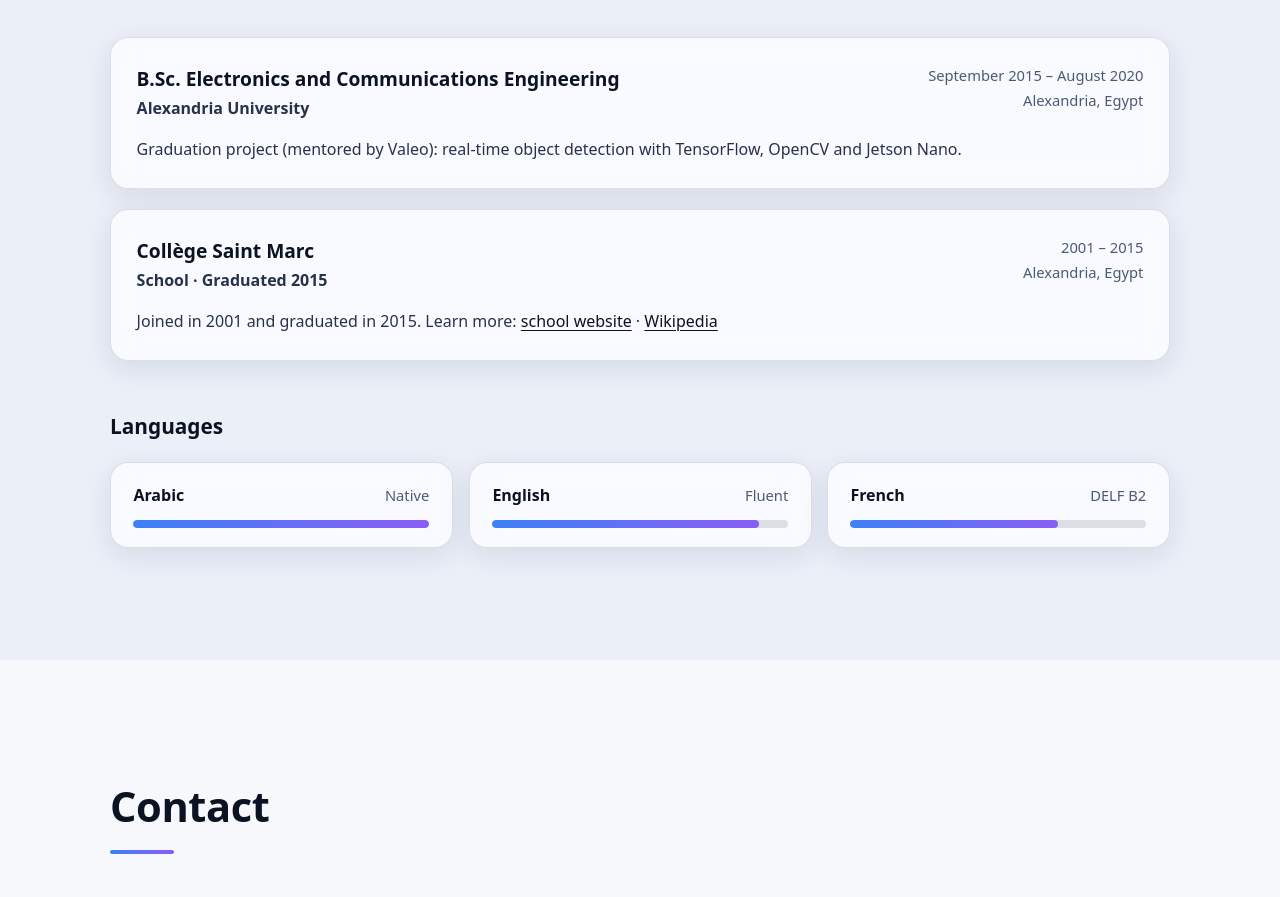
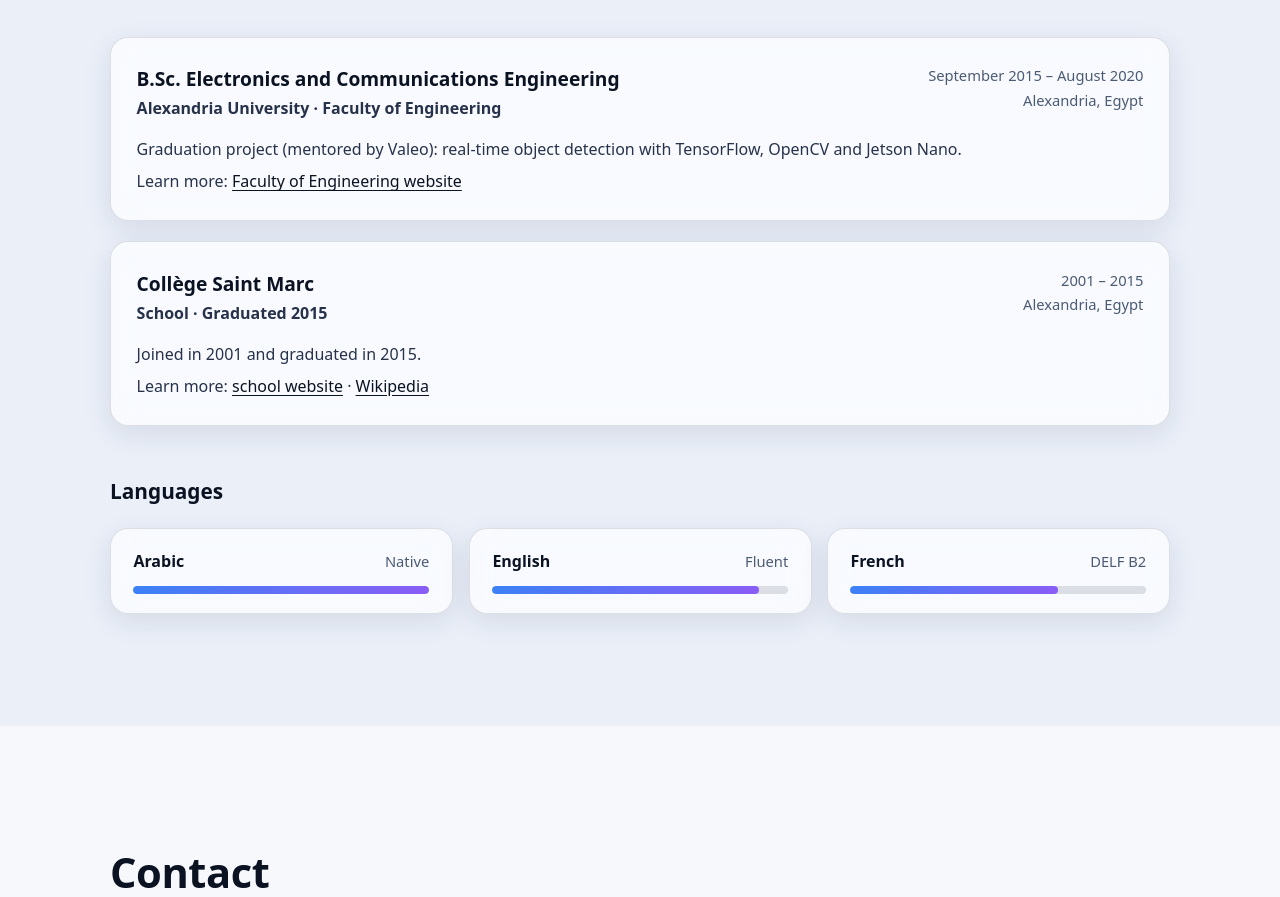
Before and after one commit to MichelAbdelmalek/MichelAbdelmalek.github.io, a plain HTML site: page index.html in a window 1280 px wide. Shown: the part 7146-8043 px from the top of the page. Drawn offline with Linux system fonts and the light colour scheme; no server answers; animation ran at ten frames a second.

Commit message:
Link Faculty of Engineering site and align education cards

```diff
--- a/assets/css/styles.css
+++ b/assets/css/styles.css
@@ -813,3 +813,4 @@ strong { color: var(--text-strong); font-weight: 650; }
   .timeline-item:nth-of-type(even) .timeline-popup { translate: 14px 8px; }
 }
 .education-card + .education-card { margin-top: 1.25rem; }
+.edu-links { display: block; margin-top: 0.4rem; }
--- a/index.html
+++ b/index.html
@@ -378,11 +378,11 @@
           <div class="education-header">
             <div>
               <h3 class="education-degree">B.Sc. Electronics and Communications Engineering</h3>
-              <span class="education-university">Alexandria University</span>
+              <span class="education-university">Alexandria University · Faculty of Engineering</span>
             </div>
             <div class="education-meta"><span>September 2015 – August 2020</span><span>Alexandria, Egypt</span></div>
           </div>
-          <p>Graduation project (mentored by Valeo): real-time object detection with TensorFlow, OpenCV and Jetson Nano.</p>
+          <p>Graduation project (mentored by Valeo): real-time object detection with TensorFlow, OpenCV and Jetson Nano.<span class="edu-links">Learn more: <a class="text-link" href="https://eng.alexu.edu.eg/index.php/en/9-english" target="_blank" rel="noopener noreferrer">Faculty of Engineering website<span class="sr-only"> (opens in a new tab)</span></a></span></p>
         </article>
 
         <article class="education-card glass reveal">
@@ -393,7 +393,7 @@
             </div>
             <div class="education-meta"><span>2001 – 2015</span><span>Alexandria, Egypt</span></div>
           </div>
-          <p>Joined in 2001 and graduated in 2015. Learn more: <a class="text-link" href="https://www.saint-marc.ws/index.php" target="_blank" rel="noopener noreferrer">school website<span class="sr-only"> (opens in a new tab)</span></a> · <a class="text-link" href="https://en.wikipedia.org/wiki/Coll%C3%A8ge_Saint_Marc,_Alexandria" target="_blank" rel="noopener noreferrer">Wikipedia<span class="sr-only"> (opens in a new tab)</span></a></p>
+          <p>Joined in 2001 and graduated in 2015.<span class="edu-links">Learn more: <a class="text-link" href="https://www.saint-marc.ws/index.php" target="_blank" rel="noopener noreferrer">school website<span class="sr-only"> (opens in a new tab)</span></a> · <a class="text-link" href="https://en.wikipedia.org/wiki/Coll%C3%A8ge_Saint_Marc,_Alexandria" target="_blank" rel="noopener noreferrer">Wikipedia<span class="sr-only"> (opens in a new tab)</span></a></span></p>
         </article>
 
         <h3 class="subsection-title reveal">Languages</h3>
```
